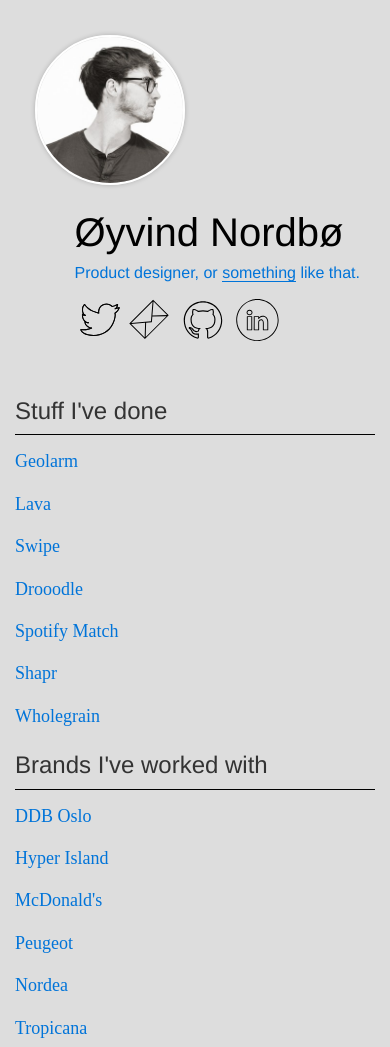
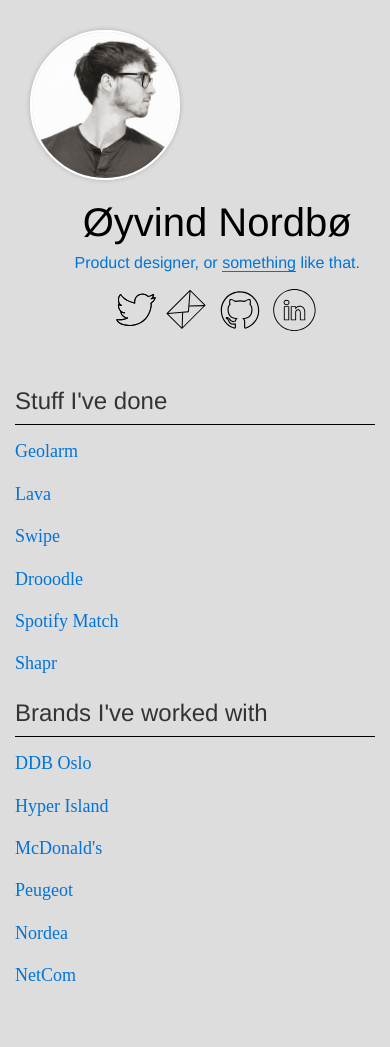
Before and after one commit to onordbo/oyvind.co, a plain HTML site: page build/index.html in a window 390 px wide. Shown: the top 1047 px of the page. After the commit the page ends 1002 px from the top, so only its background shows below. Drawn offline with Linux system fonts and the light colour scheme; a web font is replaced by a local one.

Commit message:
Try to fix mobile view alignment for frontpage, fail miserably

```diff
--- a/build/index.html
+++ b/build/index.html
@@ -12,7 +12,6 @@
   </head>
 
   <body class="fade-body">
-
 
       <div class="container head">
         <div class="col-xs-12 col-md-12">
@@ -43,9 +42,8 @@
               <li><a target="_blank" href="#"><p>Drooodle</p></a></li>
               <li><a target="_blank" href="#"><p>Spotify Match</p></a></li>
               <li><a target="_blank" href="#"><p>Shapr</p></a></li>
-              <li><a target="_blank" href="#"><p>Wholegrain</p></a></li>
+            </ul>
 
-            </ul>
           </div><!-- /.projects -->
 
           <div class="col-md-6">
@@ -56,7 +54,6 @@
               <li><a target="_blank" href="http://mcdonalds.no/"><p>McDonald's</p></a></li>
               <li><a target="_blank" href="http://peugeot.no/"><p>Peugeot</p></a></li>
               <li><a target="_blank" href="http://nordea.no"><p>Nordea</p></a></li>
-              <li><a target="_blank" href="http://tropicanajuice.no"><p>Tropicana</p></a></li>
               <li><a target="_blank" href="http://netcom.no"><p>NetCom</p></a></li>
             </ul>
           </div><!-- /.clients -->
--- a/src/css/partials/mobile.scss
+++ b/src/css/partials/mobile.scss
@@ -1,6 +1,16 @@
 @media only screen
 and (max-width : 400px) {
 
-  //TODO: Fix center alignment on header content for mobile
+  #headshot {
+    margin: 0 auto;
+    text-align: center;
+  }
+
+  .headerContent {
+    margin-left: auto;
+    margin-right: auto;
+    max-width: 380px;
+    text-align: center;
+  }
 
 }
```
Also changed, not shown: build/about/index.html (+1 -1 lines), src/about/index.html (+1 -1 lines), src/index.html (+1 -4 lines), build/css/bootstrap.min.css, build/css/main.css, build/css/normalize.css, 1 other file.
